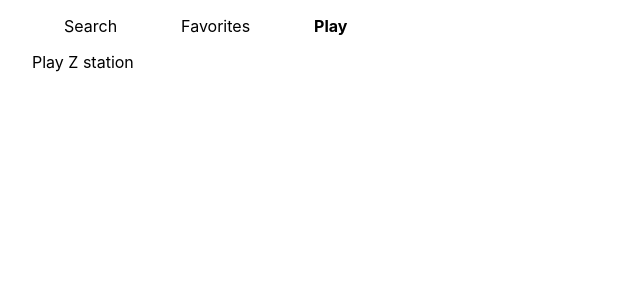
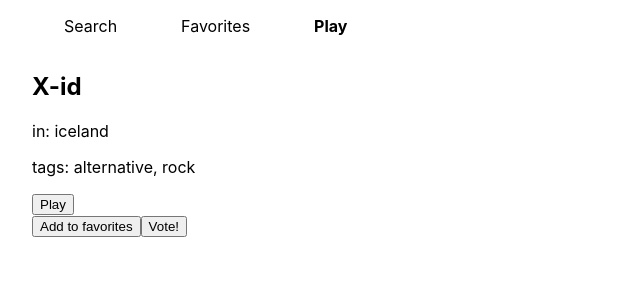
Before and after one commit to bxantus/webradio, a React (Create React App) app: page / in a window 1280 px wide. Both pictures are taken after a click on the element "Play". Shown: the top 300 px of the page, without its empty margins (0-640 px from the left). Built offline with nearby package versions, Linux system fonts and the light colour scheme.

Commit message:
Added minimal player - radio search uses one currentSearch across instances

```diff
--- /dev/null
+++ b/src/components/player.tsx
@@ -0,0 +1,27 @@
+import React from "react"
+import { Station } from "../functions/radioSearch"
+
+interface PlayerProps {
+    station:Station|undefined
+}
+
+export default class Player extends React.Component<PlayerProps, {}> {
+
+
+    render() {
+        const station = this.props.station;
+        if (!station) return undefined
+        return <div>
+                    <h2>{station.name}</h2>
+                    <p>in: {station.country}</p>
+                    <p>tags: {station.tags}</p>
+                    <div>
+                        <button>Play</button> {/* toggle pause */}
+                    </div>
+                    <div>
+                        <button>Add to favorites</button>
+                        <button>Vote!</button>
+                    </div>
+               </div>
+    }
+}
--- a/src/components/search.tsx
+++ b/src/components/search.tsx
@@ -5,17 +5,18 @@ interface SearchState {
     search: RadioSearch|undefined
 }
 
+let currentSearch:RadioSearch|undefined // only one search active at a time
+
 export default class Search extends React.Component<{}, SearchState> {
     constructor(props) {
         super(props)
         this.state = {
-            search: undefined
+            search: currentSearch
         }
     }
 
     async searchTextChanged(e) {
         const query = e.target.value;
-        console.log("Search: ", query)
         this.scheduleSearch(query)
     }
 
@@ -24,6 +25,7 @@ export default class Search extends React.Component<{}, SearchState> {
         this.searchTimer = clearTimeout(this.searchTimer)
         this.searchTimer = setTimeout(async () => {
             let search = new RadioSearch({name: query})
+            currentSearch = search
             await search.search()
             this.setState({
                 search
@@ -43,7 +45,8 @@ export default class Search extends React.Component<{}, SearchState> {
         }
         return (
             <div className="search">
-                <input defaultValue="" onInput={ (e) => { this.searchTextChanged(e) } }></input>
+                <input defaultValue={radioSearch ? radioSearch.query.name : ""}
+                      onInput={ (e) => { this.searchTextChanged(e) } }></input>
                 <div className="results" >
                     Search results {/* todo: replace with StationList  */}
                     {results}
--- a/src/functions/radioSearch.ts
+++ b/src/functions/radioSearch.ts
@@ -16,7 +16,7 @@ export interface Station {
 
 // api docs at: https://www.radio-browser.info/webservice#General
 export class RadioSearch {
-    private query: Query
+    public query: Query
     private offset = 0
 
     results:Station[] = []
--- a/src/webradio.tsx
+++ b/src/webradio.tsx
@@ -1,8 +1,11 @@
 import React from 'react';
 import RadioSearch from './components/search'
+import RadioPlayer from './components/player'
+import { Station } from './functions/radioSearch';
 
 interface RadioState {
     selectedTab:string
+    selectedStation:Station|undefined
 }
 
 interface Tab {
@@ -12,14 +15,22 @@ interface Tab {
 
 export default class WebradioApp extends React.Component<{}, RadioState> {
     state:RadioState = {
-        selectedTab: "Search"
+        selectedTab: "Search",
+        selectedStation: {
+            id: 1,
+            name: "X-id",
+            tags: "alternative, rock",
+            country: "iceland",
+            language: "",
+            icon: ""
+        }
     }
 
     get tabs() {
         return [
             { title: "Search", content: <RadioSearch>Search content</RadioSearch> },
             { title: "Favorites", content: <div>My favorites</div> },
-            { title: "Play", content: <div>Play Z station</div> },
+            { title: "Play", content: <RadioPlayer station={this.state.selectedStation}></RadioPlayer> },
         ]
     }
 
```
